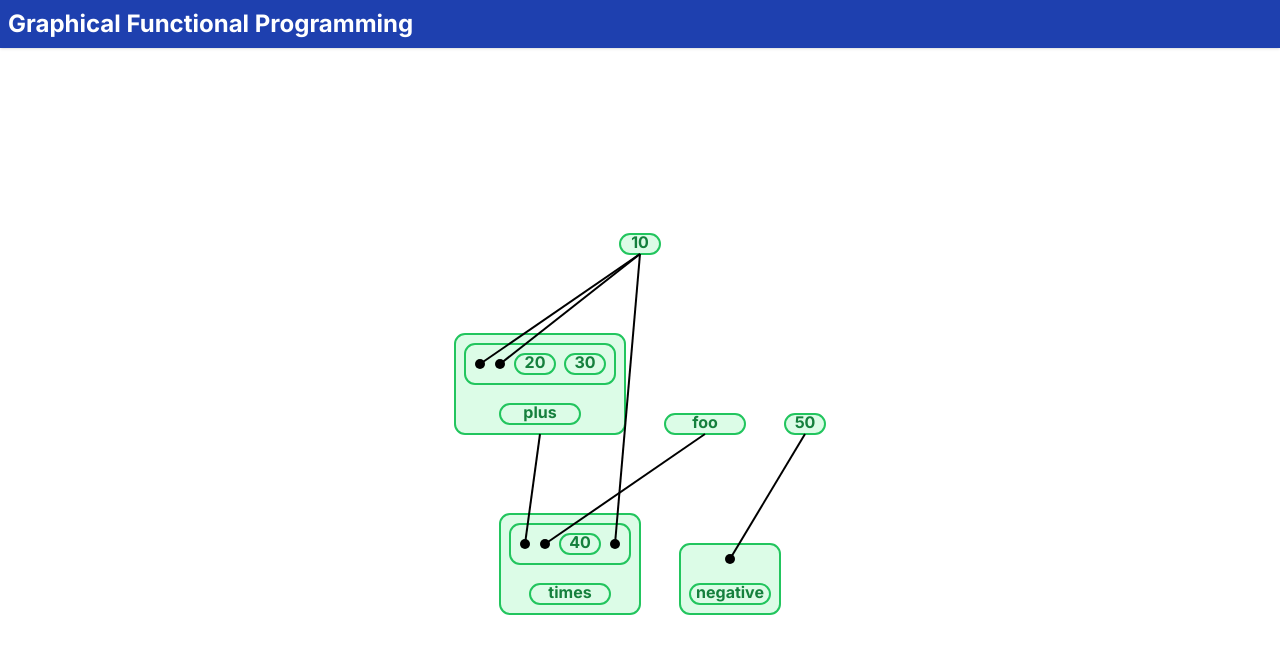
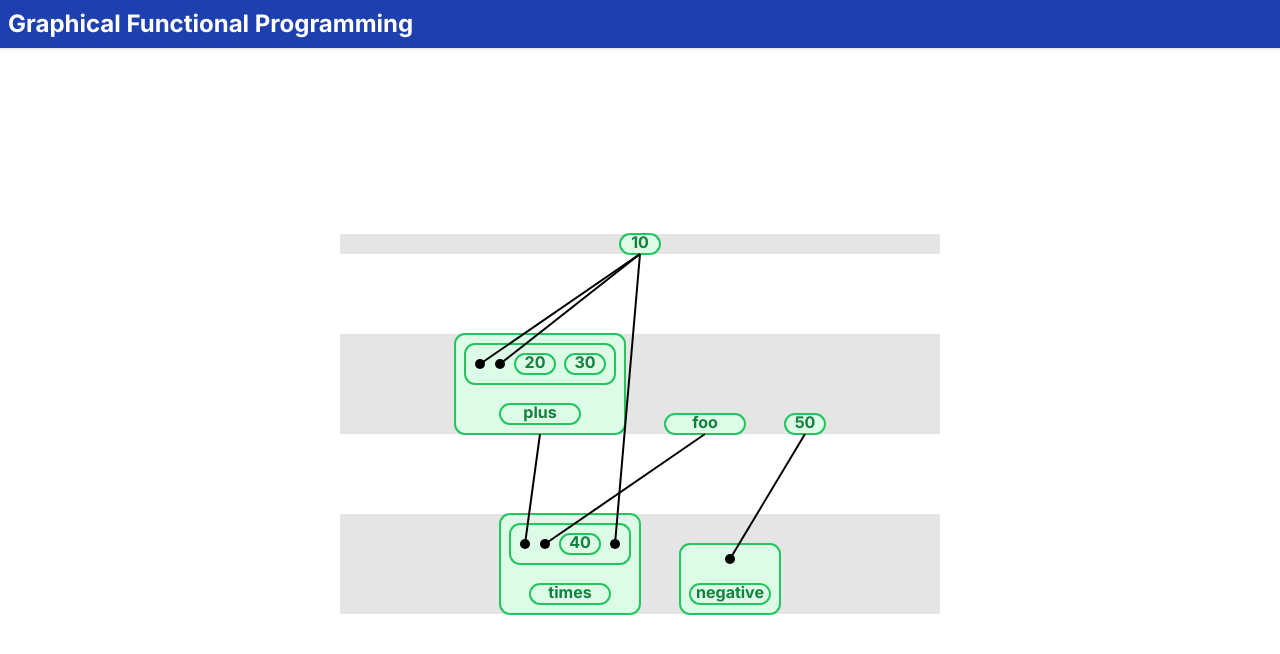
Before and after one commit to anoop901/graphical-functional-programming, a Next.js app: page /graphical-functional-programming/ in a window 1280 px wide. Shown: the top 654 px of the page. Built offline with nearby package versions, Linux system fonts and the light colour scheme.

Commit message:
return layer intervals to ProgramEditor

```diff
--- a/components/ProgramEditor.tsx
+++ b/components/ProgramEditor.tsx
@@ -14,7 +14,7 @@ export default function ProgramEditor() {
   useEffect(() => {
     setProgram(makeInitialProgram());
   }, []);
-  const { blockLayouts, lineConnectionLayouts } = useMemo(
+  const { blockLayouts, lineConnectionLayouts, layerIntervals } = useMemo(
     () => calculateProgramLayout(program),
     [program]
   );
@@ -86,6 +86,19 @@ export default function ProgramEditor() {
         }
       }}
     >
+      <g>
+        {/* This is to temporarily visualize the layer intervals, for debugging. */}
+        {layerIntervals.map(({ left, size }, index) => (
+          <rect
+            key={index}
+            x={-300}
+            width={600}
+            y={left}
+            height={size}
+            opacity={0.1}
+          />
+        ))}
+      </g>
       {clusterRootBlockIds
         .flatMap((clusterRootBlockId) =>
           getDescendantsTopologicallySorted(
--- a/logic/calculateProgramLayout.ts
+++ b/logic/calculateProgramLayout.ts
@@ -2,7 +2,9 @@ import BlockLayout from "@/model/BlockLayout";
 import { Program } from "@/model/Program";
 import getDescendantsTopologicallySorted from "./graph/getDescendantsTopologicallySorted";
 import { getDependenciesOfBlock, getLayoutCalculator } from "@/model/Block";
-import layoutIntervalsInSeries from "./geometry/layoutIntervalsInSeries";
+import layoutIntervalsInSeries, {
+  Interval,
+} from "./geometry/layoutIntervalsInSeries";
 import programToNestedDependencyGraph from "./programToNestedDependencyGraph";
 import findRoots from "./graph/findRoots";
 
@@ -50,11 +52,14 @@ function calculateBlockSizesAndOffsets(
   return { blockSizes, blockDependenciesOffsets };
 }
 
-function calculateClusterRootBlockTopLefts(
+function calculateClusterRootBlockTopLeftsAndLayerIntervals(
   program: Program,
   clusters: { [id: string]: string[] },
   blockSizes: { [id: string]: { width: number; height: number } }
-): { [id: string]: { x: number; y: number } } {
+): {
+  clusterRootBlockTopLefts: { [id: string]: { x: number; y: number } };
+  layerIntervals: Interval[];
+} {
   const clusterRootBlockTopLefts: { [id: string]: { x: number; y: number } } =
     {};
 
@@ -94,7 +99,7 @@ function calculateClusterRootBlockTopLefts(
     }
   }
 
-  return clusterRootBlockTopLefts;
+  return { clusterRootBlockTopLefts, layerIntervals };
 }
 
 interface LineConnectionLayout {
@@ -156,15 +161,17 @@ export default function calculateProgramLayout(program: Program): {
     [id: string]: BlockLayout;
   };
   lineConnectionLayouts: LineConnectionLayout[];
+  layerIntervals: Interval[];
 } {
   const clusters = getClusters(program);
   const { blockSizes, blockDependenciesOffsets } =
     calculateBlockSizesAndOffsets(program, clusters);
-  const clusterRootBlockTopLefts = calculateClusterRootBlockTopLefts(
-    program,
-    clusters,
-    blockSizes
-  );
+  const { clusterRootBlockTopLefts, layerIntervals } =
+    calculateClusterRootBlockTopLeftsAndLayerIntervals(
+      program,
+      clusters,
+      blockSizes
+    );
   const { blockTopLefts, lineConnectionLayouts } =
     calculateNestedBlockTopLeftsAndLineConnectionLayouts(
       program,
@@ -189,5 +196,5 @@ export default function calculateProgramLayout(program: Program): {
     };
   }
 
-  return { blockLayouts, lineConnectionLayouts };
+  return { blockLayouts, lineConnectionLayouts, layerIntervals };
 }
--- a/logic/geometry/layoutIntervalsInSeries.ts
+++ b/logic/geometry/layoutIntervalsInSeries.ts
@@ -1,3 +1,10 @@
+export interface Interval {
+  left: number;
+  center: number;
+  right: number;
+  size: number;
+}
+
 /**
  * Given a series of intervals, lay them out in a row, with a given gap between
  * each interval. If padding is specified, the first and last intervals will be
@@ -14,7 +21,7 @@ export default function layoutIntervalsInSeries(
   padding: number | undefined = undefined,
   center: boolean = true
 ): {
-  intervals: { left: number; center: number; right: number; size: number }[];
+  intervals: Interval[];
   totalSize: number;
 } {
   if (padding == null) {
```
